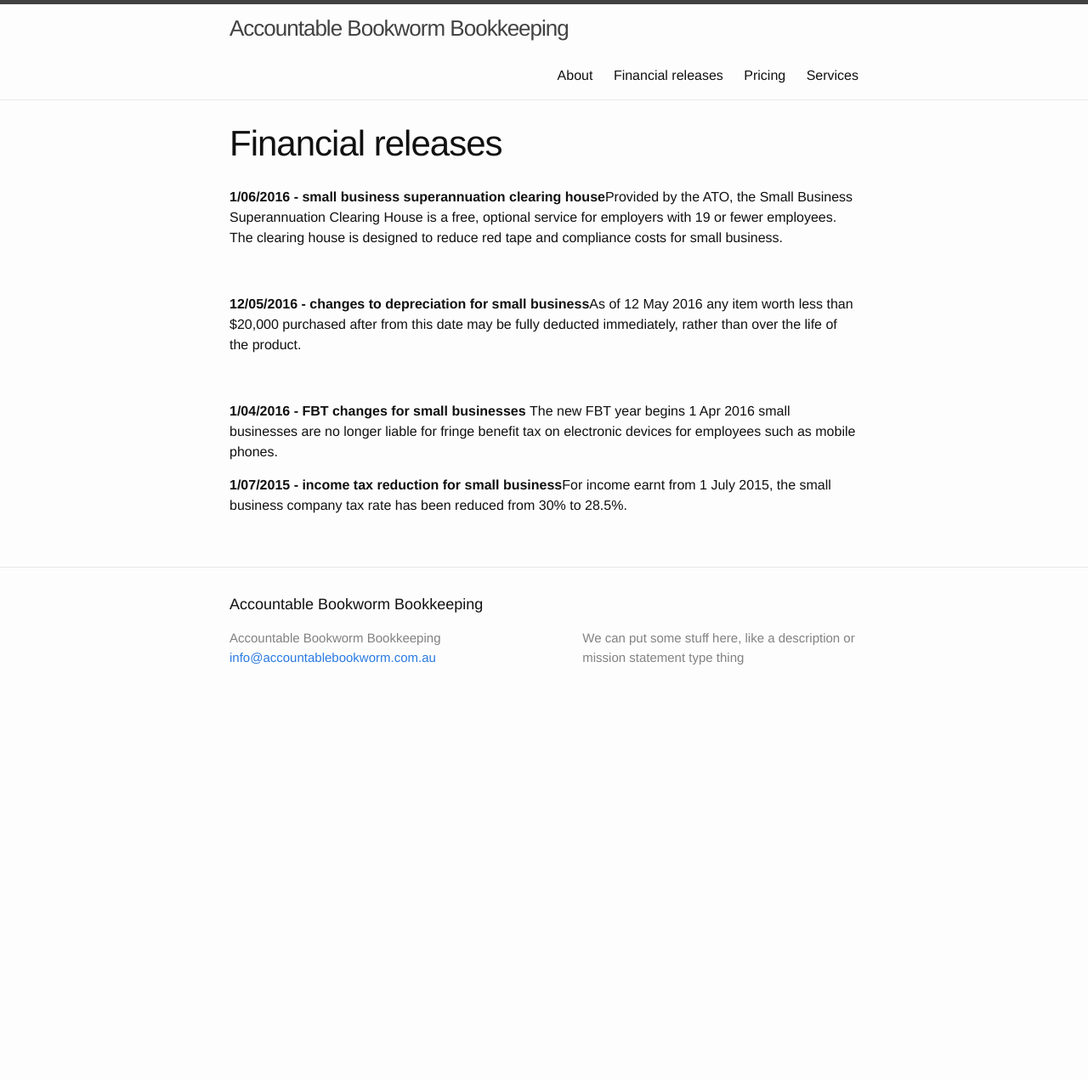
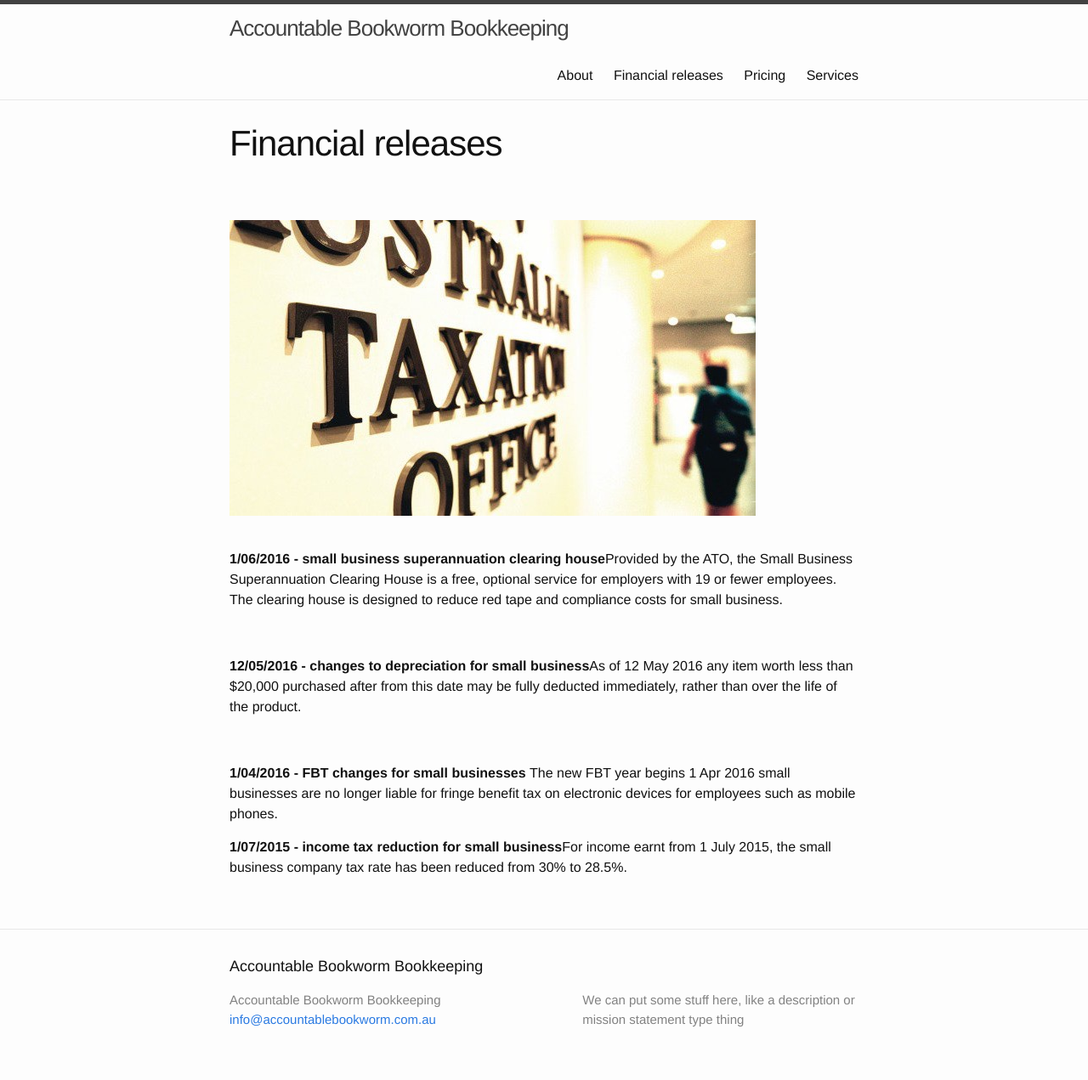
Before and after one commit to aivins/bookwormsite, a Jekyll site: the page built from index.html, in a window 1280 px wide. Shown: the whole page at 85% size. Built offline with Jekyll 4.4.1, drawn with Linux system fonts in a browser that asks for light colours; before the commit the page ends 900 px from its top, so only the background shows below that.

Commit message:
Update from Forestry.io - index.html

```diff
--- a/index.html
+++ b/index.html
@@ -2,4 +2,9 @@
 title: Financial releases
 layout: page
 ---
-<p><strong>1/06/2016 - small business superannuation clearing house</strong>Provided by the ATO, the Small Business Superannuation Clearing House is a free, optional service for employers with 19 or fewer employees. The clearing house is designed to reduce red tape and compliance costs for small business.</p><p><strong><br></strong></p><p><strong>12/05/2016 - changes to depreciation for small business</strong>As of 12 May 2016 any item worth less than $20,000 purchased after from this date may be fully deducted immediately, rather than over the life of the product.</p><p><strong><br></strong></p><p><span></span><strong>1/04/2016 - FBT changes for small businesses </strong>The new FBT year begins 1 Apr 2016 small businesses are no longer liable for fringe benefit tax on electronic devices for employees such as mobile phones.<mark><var></var></mark></p><p><span></span><strong>1/07/2015 - income tax reduction for small business</strong>For income earnt from 1 July 2015, the small business company tax rate has been reduced from 30% to 28.5%.</p>
+<p><strong><br></strong></p><p><strong></strong></p><figure><strong><img src="{{ site.baseurl }}/forestryio/images/image-6.jpeg"></strong></figure><strong><br></strong><p><strong>1/06/2016 - small business superannuation clearing house</strong>Provided by the ATO, the Small Business Superannuation Clearing House is a free, optional service for employers with 19 or fewer employees. The clearing house is designed to reduce red tape and compliance costs for small business.</p>
+<p><strong><br></strong></p>
+<p><strong>12/05/2016 - changes to depreciation for small business</strong>As of 12 May 2016 any item worth less than $20,000 purchased after from this date may be fully deducted immediately, rather than over the life of the product.</p>
+<p><strong><br></strong></p>
+<p><strong>1/04/2016 - FBT changes for small businesses </strong>The new FBT year begins 1 Apr 2016 small businesses are no longer liable for fringe benefit tax on electronic devices for employees such as mobile phones.<mark><var></var></mark></p>
+<p><strong>1/07/2015 - income tax reduction for small business</strong>For income earnt from 1 July 2015, the small business company tax rate has been reduced from 30% to 28.5%.</p>
```
Also changed, not shown: forestryio/images/image-6.jpeg (added).
